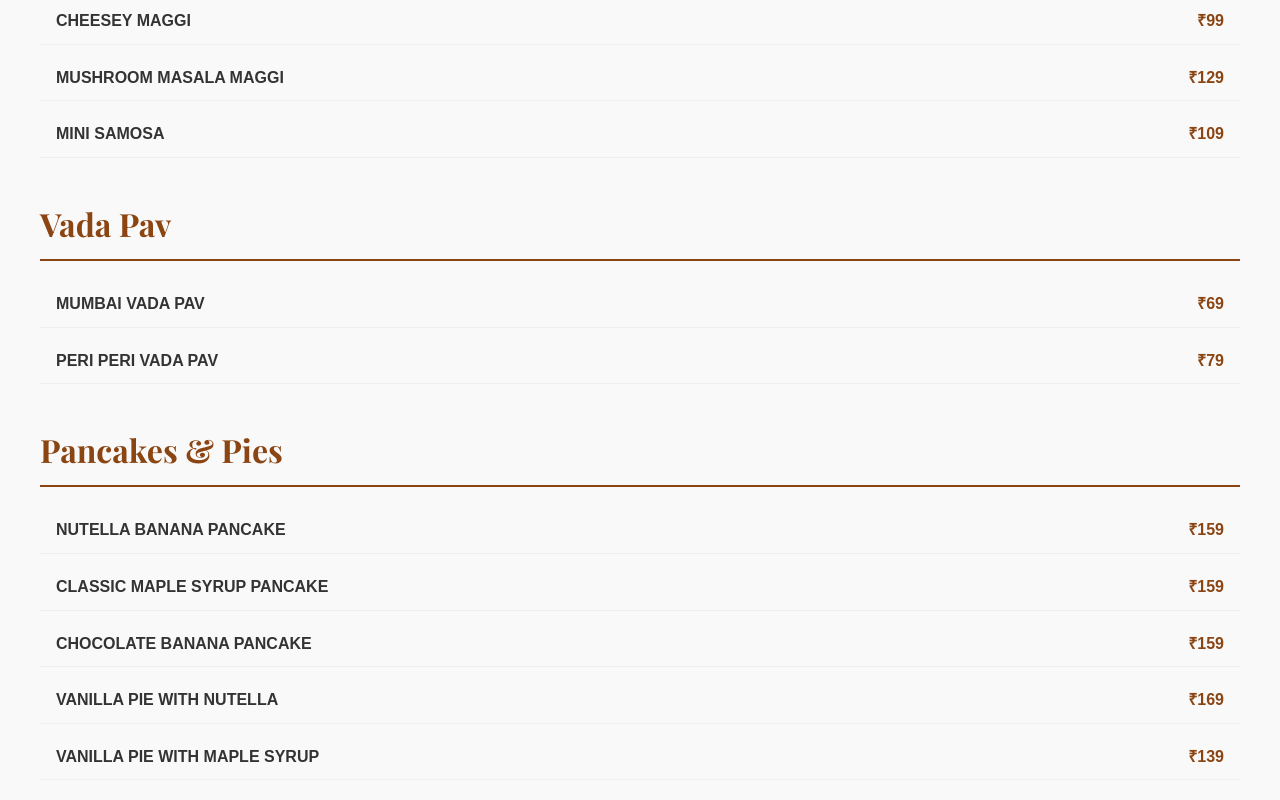
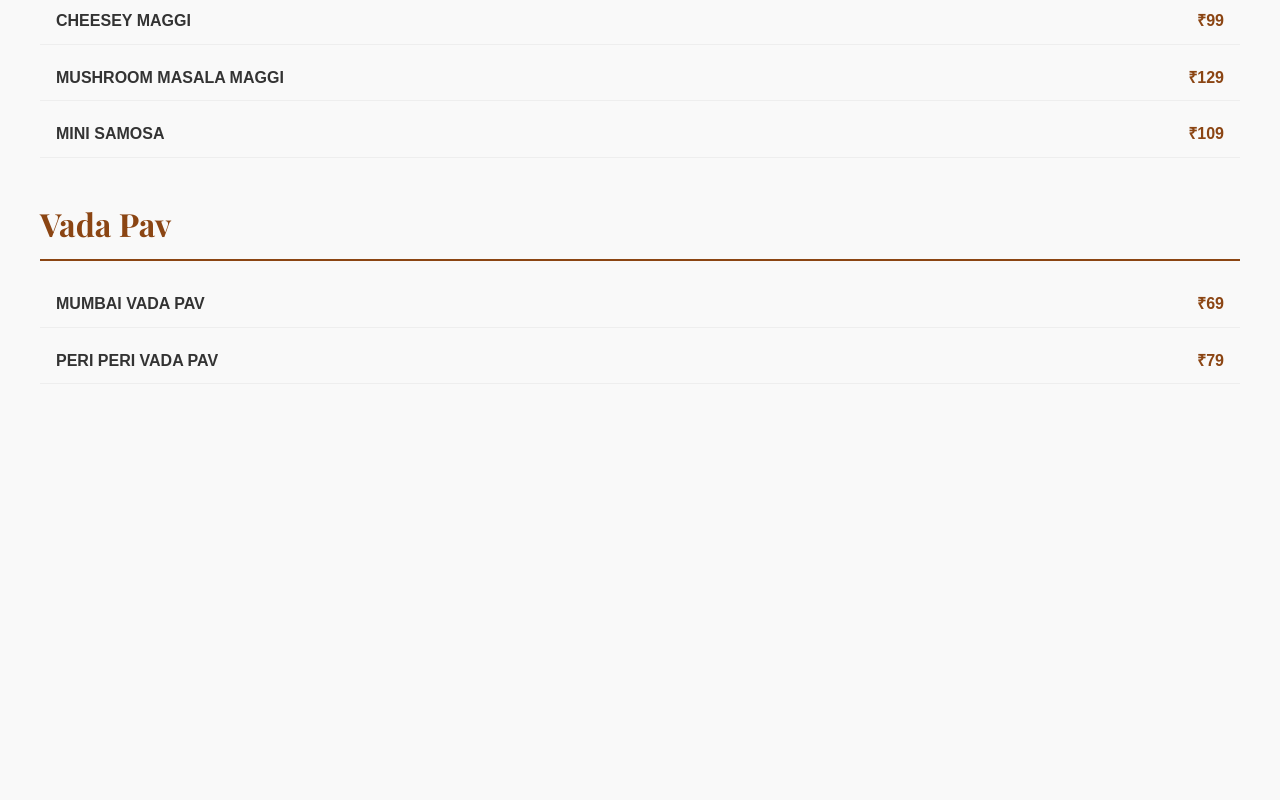
Before and after one commit to theashishdurgapal/brunhaus, a plain HTML site: page foodmenu.html in a window 1280 px wide. Shown: the part 3904-4704 px from the top of the page. After the commit the page ends 4348 px from the top, so only its background shows below. Drawn offline with nearby package versions, Linux system fonts and the light colour scheme.

Commit message:
remove pancake from foodmenu.html

```diff
--- a/foodmenu.html
+++ b/foodmenu.html
@@ -397,29 +397,8 @@
             </div>
         </div>
 
-        <div class="menu-section">
-            <h2>Pancakes & Pies</h2>
-            <div class="menu-item">
-                <div class="menu-item-name">NUTELLA BANANA PANCAKE</div>
-                <div class="menu-item-price">₹159</div>
-            </div>
-            <div class="menu-item">
-                <div class="menu-item-name">CLASSIC MAPLE SYRUP PANCAKE</div>
-                <div class="menu-item-price">₹159</div>
-            </div>
-            <div class="menu-item">
-                <div class="menu-item-name">CHOCOLATE BANANA PANCAKE</div>
-                <div class="menu-item-price">₹159</div>
-            </div>
-            <div class="menu-item">
-                <div class="menu-item-name">VANILLA PIE WITH NUTELLA</div>
-                <div class="menu-item-price">₹169</div>
-            </div>
-            <div class="menu-item">
-                <div class="menu-item-name">VANILLA PIE WITH MAPLE SYRUP</div>
-                <div class="menu-item-price">₹139</div>
-            </div>
-        </div>
+
+
 
 </body>
 </html>
```
